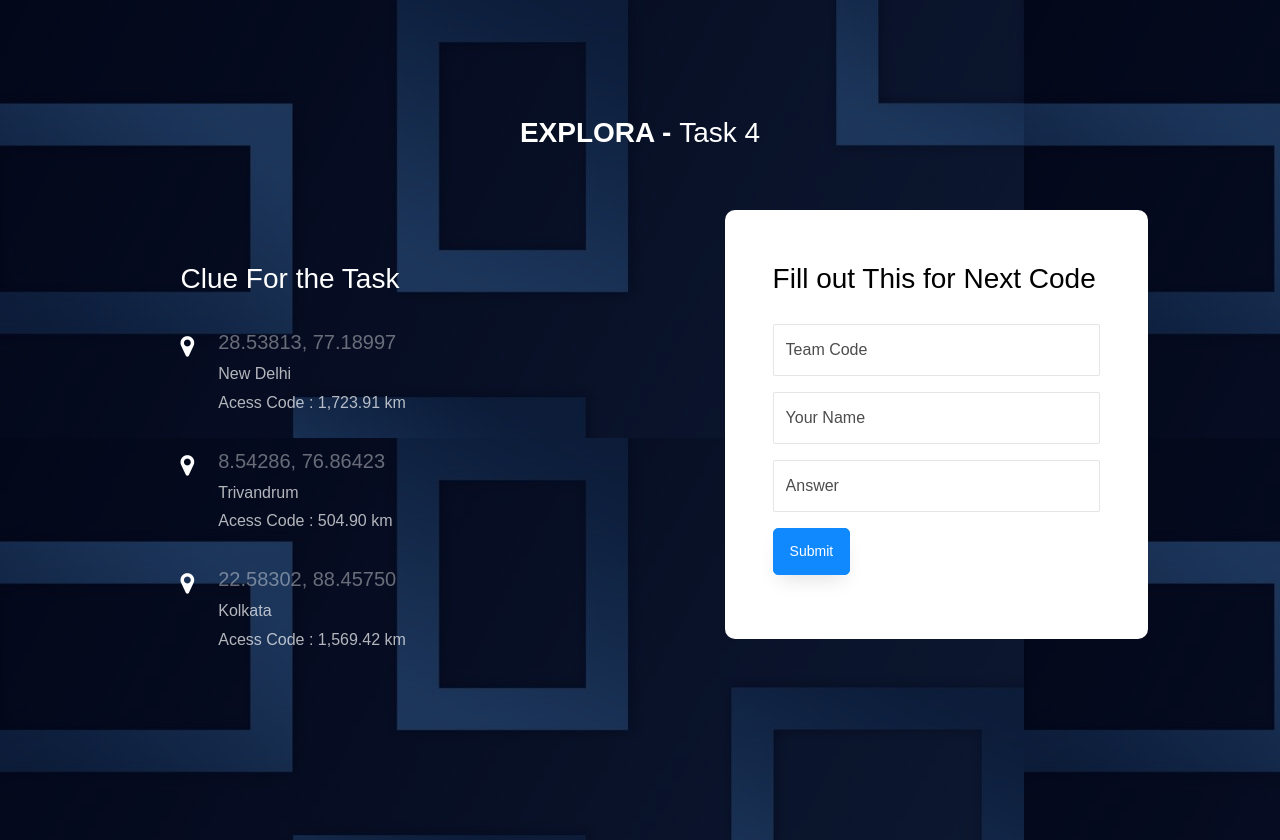
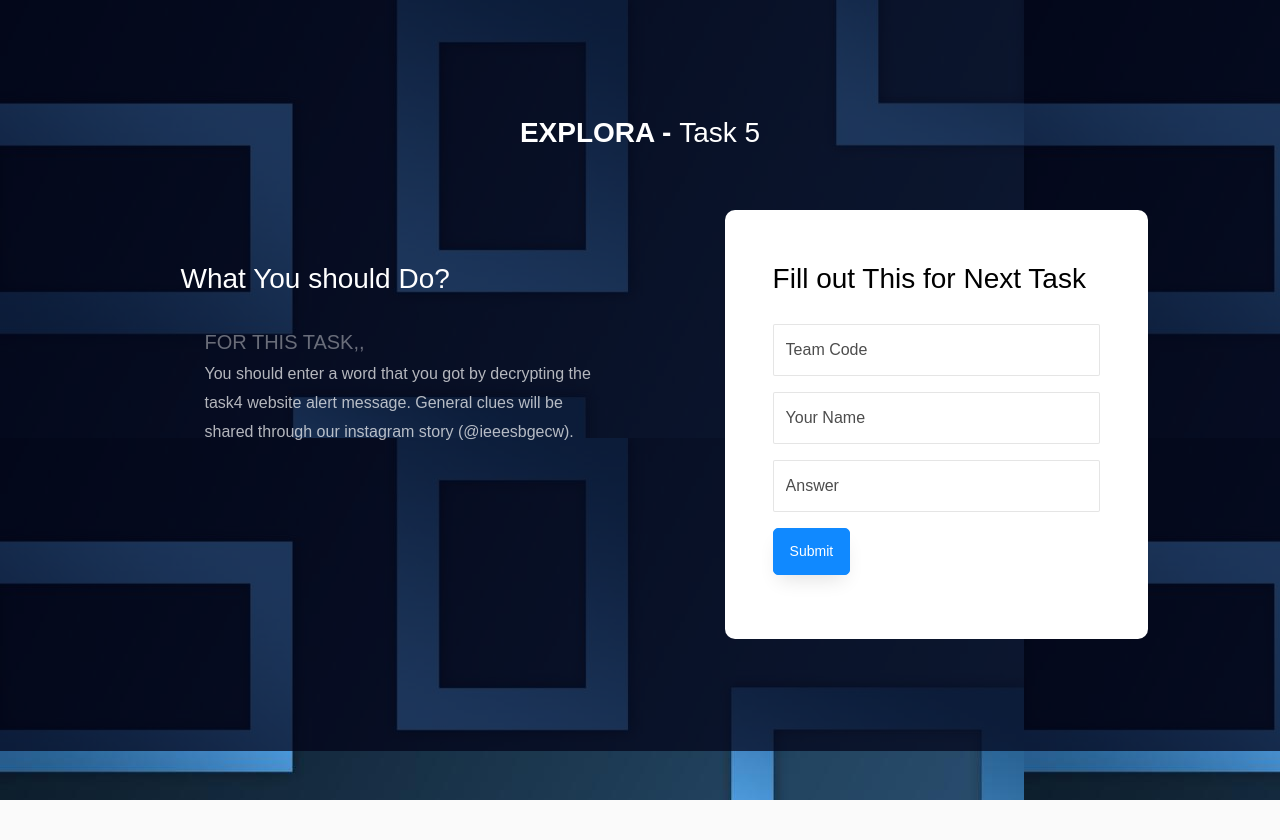
Before and after one commit to rohinraj/gala-task5, a plain HTML site: page index.html in a window 1280 px wide. After the commit the page ends 800 px from the top, so only its background shows below. Drawn offline with nearby package versions, Linux system fonts and the light colour scheme.

Commit message:
UI Fixed

```diff
--- a/index.html
+++ b/index.html
@@ -1,7 +1,7 @@
 <!DOCTYPE html>
 <html lang="en">
   <head>
-    <title>GALA-EXPLORA</title>
+    <title>EXPLORA-TASK-5</title>
     <meta charset="utf-8" />
     <meta
       name="viewport"
@@ -31,7 +31,7 @@
       <div class="container">
         <div class="row justify-content-center">
           <div class="col-md-6 text-center mb-5">
-            <h2 class="heading-section"><b>EXPLORA - </b>Task 4</h2>
+            <h2 class="heading-section"><b>EXPLORA - </b>Task 5</h2>
           </div>
         </div>
         <div class="row justify-content-center">
@@ -40,7 +40,7 @@
               <div class="row no-gutters justify-content-between">
                 <div class="col-lg-6 d-flex align-items-stretch">
                   <div class="info-wrap w-100 p-5">
-                    <h3 class="mb-4">Clue For the Task</h3>
+                    <h3 class="mb-4">What You should Do?</h3>
                     <div class="dbox w-100 d-flex align-items-start">
                       <div
                         class="
@@ -50,12 +50,14 @@
                           justify-content-center
                         "
                       >
-                        <span class="fa fa-map-marker"></span>
+                        <!-- <span class="fa fa-map-marker"></span> -->
                       </div>
                       <div class="text pl-4">
                         <p>
-                          <span>28.53813, 77.18997</span> New Delhi<br />
-                          Acess Code : 1,723.91 km
+                          <span>For this task,,</span> You should enter a word
+                          that you got by decrypting the task4 website alert
+                          message. General clues will be shared through our
+                          instagram story (@ieeesbgecw).
                         </p>
                       </div>
                     </div>
@@ -68,14 +70,14 @@
                           justify-content-center
                         "
                       >
-                        <span class="fa fa-map-marker"></span>
+                        <!-- <span class="fa fa-map-marker"></span> -->
                       </div>
-                      <div class="text pl-4">
+                      <!-- <div class="text pl-4">
                         <p>
                           <span>8.54286, 76.86423</span> Trivandrum<br />Acess
                           Code : 504.90 km
                         </p>
-                      </div>
+                      </div> -->
                     </div>
                     <div class="dbox w-100 d-flex align-items-start">
                       <div
@@ -86,21 +88,21 @@
                           justify-content-center
                         "
                       >
-                        <span class="fa fa-map-marker"></span>
+                        <!-- <span class="fa fa-map-marker"></span> -->
                       </div>
-                      <div class="text pl-4">
+                      <!-- <div class="text pl-4">
                         <p>
                           <span>22.58302, 88.45750</span> Kolkata<br />Acess
                           Code : 1,569.42 km
                         </p>
-                      </div>
+                      </div> -->
                     </div>
                     <!--  -->
                   </div>
                 </div>
                 <div class="col-lg-5">
                   <div class="contact-wrap w-100 p-md-5 p-4">
-                    <h3 class="mb-4">Fill out This for Next Code</h3>
+                    <h3 class="mb-4">Fill out This for Next Task</h3>
                     <div id="form-message-warning" class="mb-4"></div>
                     <div id="form-message-success" class="mb-4">
                       Your message was sent, thank you!
```
